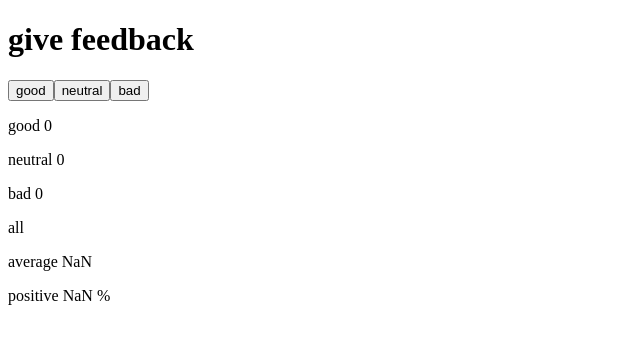
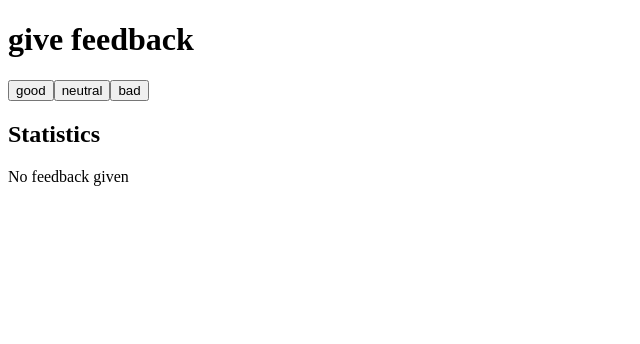
Before and after one commit to petrushurtig/fullstack, a React (Create React App) app in the folder osa1/unicafe/: page / in a window 1280 px wide. Shown: the top 344 px of the page, without its empty margins (0-640 px from the left). Built offline with nearby package versions, Linux system fonts and the light colour scheme.

Commit message:
t1.9.: unicafe step4

```diff
--- a/osa1/unicafe/src/App.js
+++ b/osa1/unicafe/src/App.js
@@ -3,12 +3,17 @@ import { useState } from 'react'
 const Statistics = (props) => {
   const ave = props.average / props.all;
   const pos = (props.good / props.all) * 100;
+  console.log(props.all);
+  if(props.all === 0) return(<div>
+    No feedback given
+  </div>)
+
   return(
     <>
       <p>good {props.good}</p>
       <p>neutral {props.neutral}</p>
       <p>bad {props.bad}</p>
-      <p>all {props.allVotes}</p>
+      <p>all {props.all}</p>
       <p>average {ave}</p>
       <p>positive {pos} %</p>
     </>
@@ -50,6 +55,7 @@ const App = () => {
       <Button name="good" handleClick={increaseGood}/>
       <Button name="neutral" handleClick={increaseNeutral}/>
       <Button name="bad" handleClick={increaseBad}/>
+      <h2>Statistics</h2>
       <Statistics average={average} all={allVotes} good={good} neutral={neutral} bad={bad} />
     </div>
   )
```
